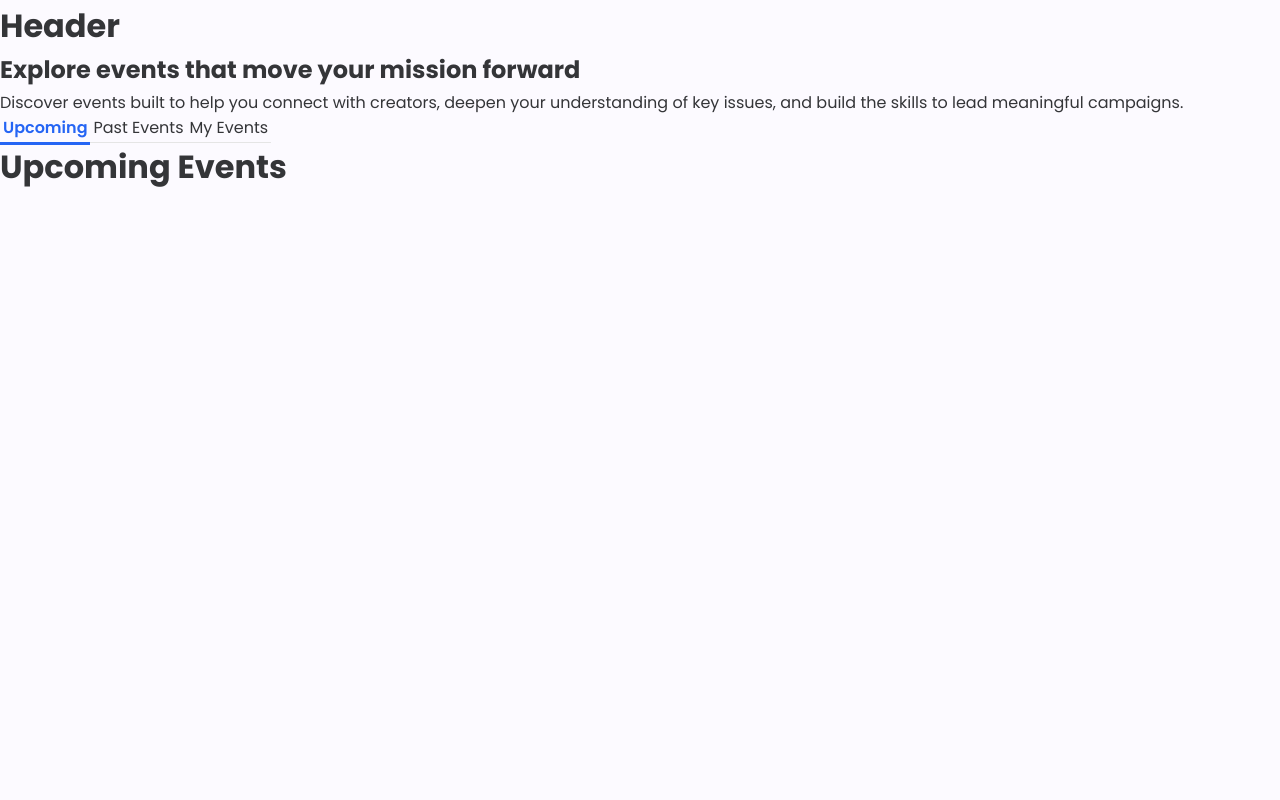
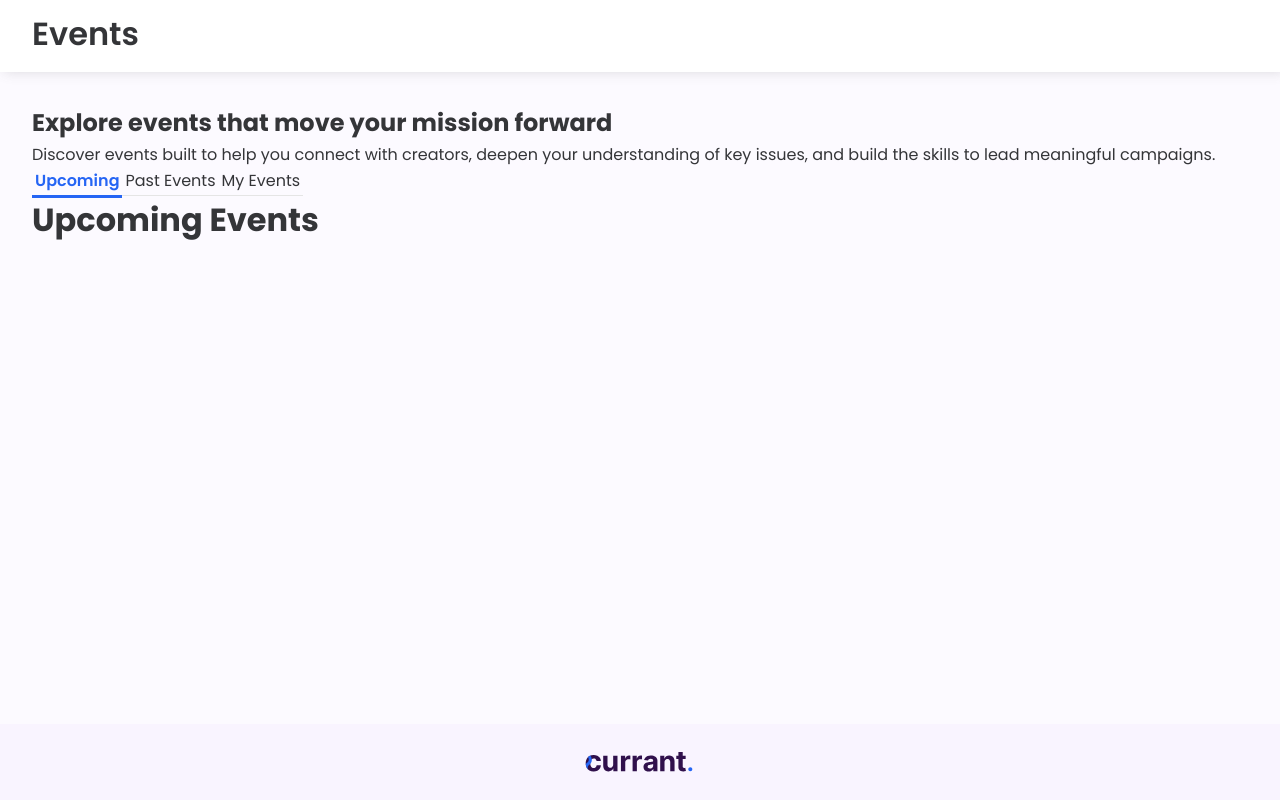
Before and after one commit to GiacomoFranco/Events-Task, a Vue app: page /upcoming in a window 1280 px wide. Built offline with nearby package versions, Linux system fonts and the light colour scheme.

Commit message:
modifying base styles and layout

```diff
--- a/src/assets/base.css
+++ b/src/assets/base.css
@@ -11,6 +11,7 @@
   --l-purple: #ECDBFB;
   --l-gray: #E5E5E5;
   --h-blue: #2f59b3;
+  --s-background: #F9F4FF;
 }
 
 *,
--- /dev/null
+++ b/src/components/Footer.vue
@@ -0,0 +1,3 @@
+<template>
+  <img src="/src/assets/social-currant-logo.svg" alt="">
+</template>
--- a/src/components/Header.vue
+++ b/src/components/Header.vue
@@ -1,3 +1,9 @@
 <template>
-  <h1>Header</h1>
+  <h1 class="title">Events</h1>
 </template>
+<style scoped>
+.title {
+  font-weight: 600;
+  color: var(--m-gray);
+}
+</style>
--- a/src/components/Layout.vue
+++ b/src/components/Layout.vue
@@ -1,10 +1,41 @@
 <script setup>
-import HeaderComponent from './Header.vue'
+import Header from './Header.vue'
+import Footer from './Footer.vue'
 import EventsOverview from './EventsOverview.vue'
 </script>
 
 <template>
-  <HeaderComponent />
-  <EventsOverview />
-  <slot />
+  <header>
+    <Header />
+  </header>
+  <main>
+    <EventsOverview />
+    <slot />
+  </main>
+  <footer>
+    <Footer />
+  </footer>
 </template>
+
+<style>
+header {
+  height: 7.2rem;
+  box-shadow: 4px 0px 12px 0px #60606033;
+  padding: .8rem 3.2rem;
+  background-color: var(--m-white);
+}
+
+main {
+  flex-grow: 1;
+  padding: 3.2rem;
+}
+
+footer {
+  display: flex;
+  justify-content: center;
+  align-items: center;
+  height: 7.6rem;
+  padding: 2rem 0;
+  background-color: var(--s-background);
+}
+</style>
```
